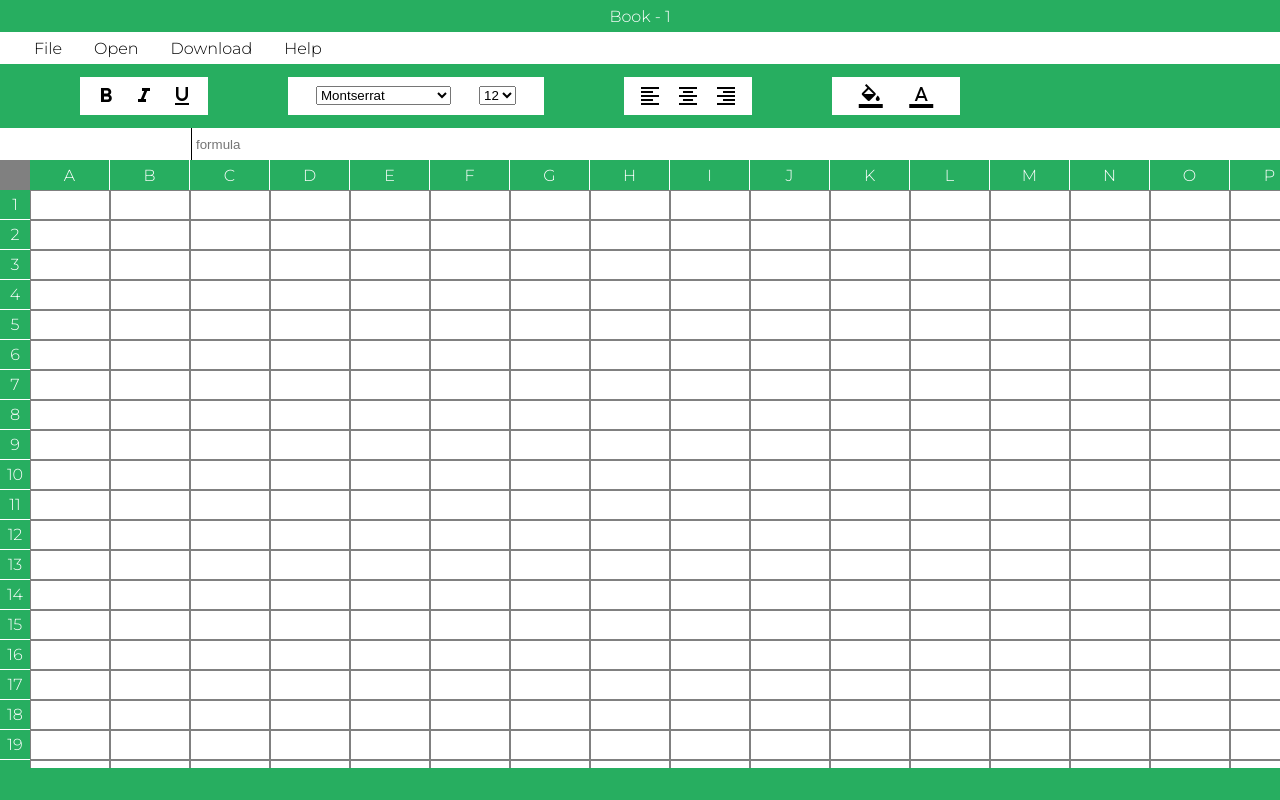
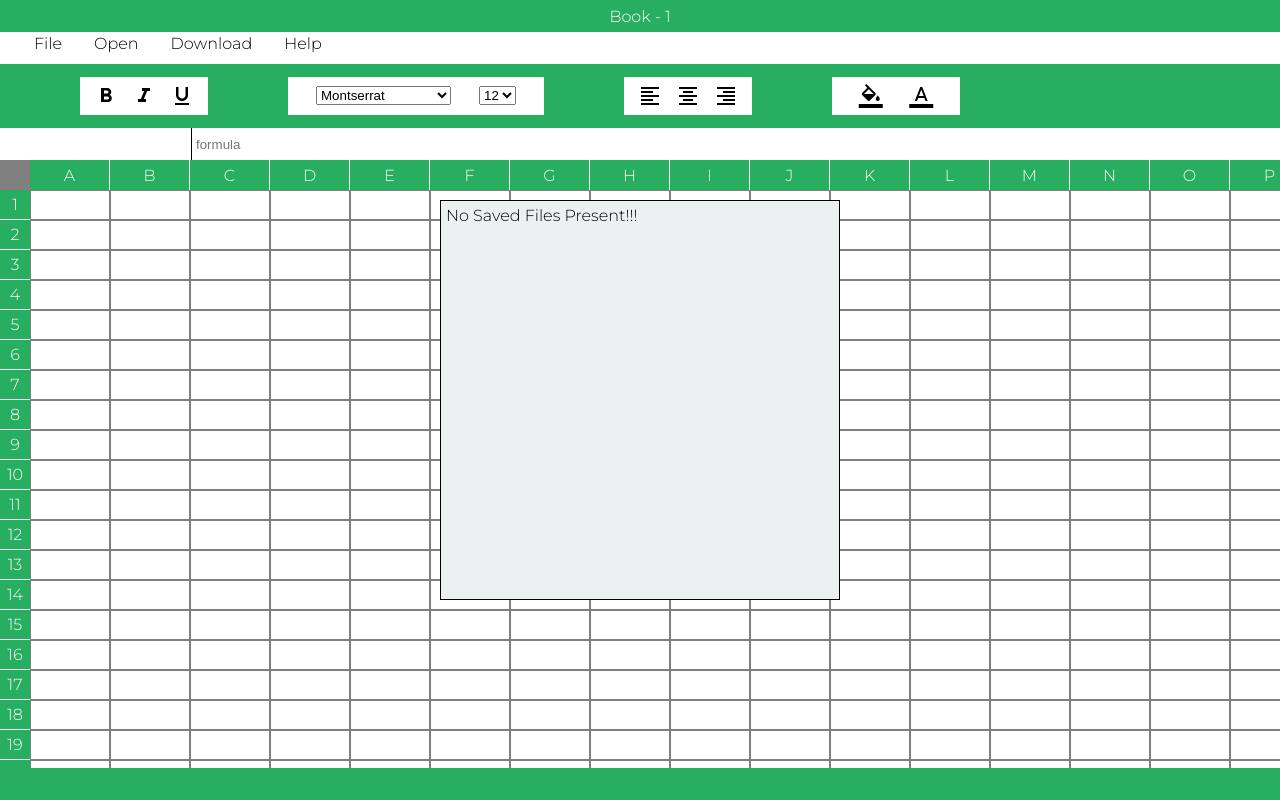
Before and after one commit to Dev-200219/Excel_Clone, a plain HTML site: page index.html in a window 1280 px wide. Both pictures are taken after a click on the element "Open". Drawn offline with Linux system fonts and the light colour scheme.

Commit message:
minor changes

```diff
--- a/script.js
+++ b/script.js
@@ -263,11 +263,11 @@ openFileBtn.addEventListener("click", function(){
 
     let localStorageItems = Object.keys(localStorage)
 
-    if(localStorageItems.length > 0)
-    {
     let selectSheetDiv = document.createElement("div");
     selectSheetDiv.classList.add("saved-files");
 
+    if(localStorageItems.length > 0)
+    {
     for(let i = 0; i < localStorageItems.length; i++)
     {
         let name = localStorageItems[i];
@@ -282,9 +282,11 @@ openFileBtn.addEventListener("click", function(){
         })
         selectSheetDiv.append(fileDiv);
     }
-
+    }
+    else{
+        selectSheetDiv.innerText = "No Saved Files Present!!!"
+    }
     body.append(selectSheetDiv);
-    }
 
     function loadSheet(sheetName)
     {
@@ -323,7 +325,3 @@ openFileBtn.addEventListener("click", function(){
         }
     }
 })
-
-// let fileUpload = document.createElement("input");
-// fileUpload.setAttribute("type", "file");
-// body.append(fileUpload);
--- a/style.css
+++ b/style.css
@@ -31,14 +31,17 @@ body{
     align-items: center;
     color: black;
     background-color: white;
+    align-items: center;
 }
 
 .file,.help,.load-file, .download{
     margin-left: 2rem;
+    height: 100%;
 }
 
-.file:hover,.help:hover,.load-file:hover, .download:hover{
+.file:hover,.help:hover,.load-file:hover, .download:hover, .dropdown p:hover{
     background-color: #3498db;
+    border-radius:4px;
 }
 
 
```
